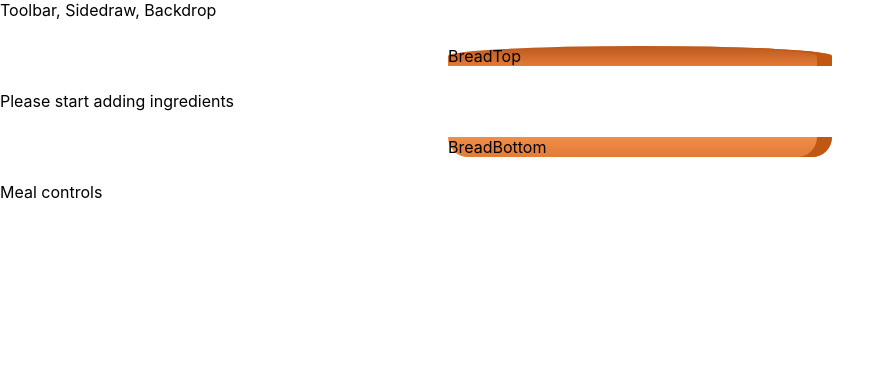
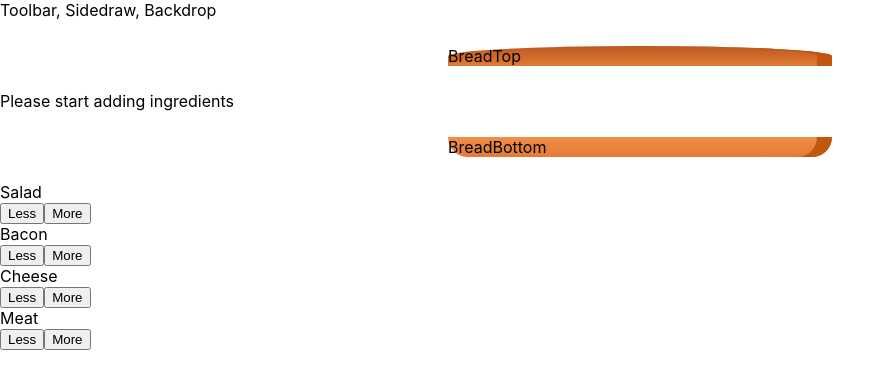
Before and after one commit to AlanKrajina/meal_builder_react_app, a React app: page / in a window 1280 px wide. Shown: the top 388 px of the page, without its empty margins (0-895 px from the left). Built offline with nearby package versions, Linux system fonts and the light colour scheme.

Commit message:
added BuildCOntrols component to MealBuilder

```diff
--- a/src/components/Meal/BuildControls/BuildControl/BuildControl.js
+++ b/src/components/Meal/BuildControls/BuildControl/BuildControl.js
@@ -1,5 +1,5 @@
 import React from 'react';
-import classes from './buildControl.css'
+import classes from './BuildControl.css'
 
 const buildControl = (props) => {
 
--- a/src/components/Meal/BuildControls/BuildControls.js
+++ b/src/components/Meal/BuildControls/BuildControls.js
@@ -1,5 +1,4 @@
 import React from 'react';
-import React from 'react'
 import classes from './BuildControls.css'
 import BuildControl from './BuildControl/BuildControl';
 
--- a/src/containers/MealBuilder/MealBuilder.js
+++ b/src/containers/MealBuilder/MealBuilder.js
@@ -1,6 +1,7 @@
 import React, {Component} from 'react';
 import Aux from '../../hoc/Auxiliary';
 import Meal from '../../components/Meal/Meal';
+import BuildControls from '../../components/Meal/BuildControls/BuildControls';
 
 class MealBuilder extends Component {
     state ={
@@ -17,7 +18,7 @@ render () {
     return (
         <Aux>
             <Meal ingredients={this.state.ingredients}/>
-            <div>Meal controls</div>
+            <BuildControls />
         </Aux>
     )
 
```
